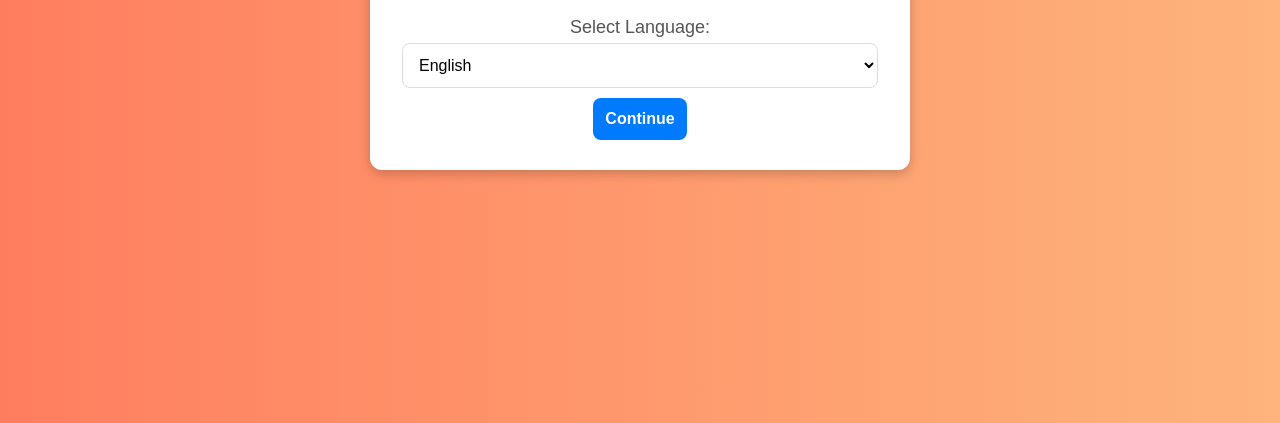
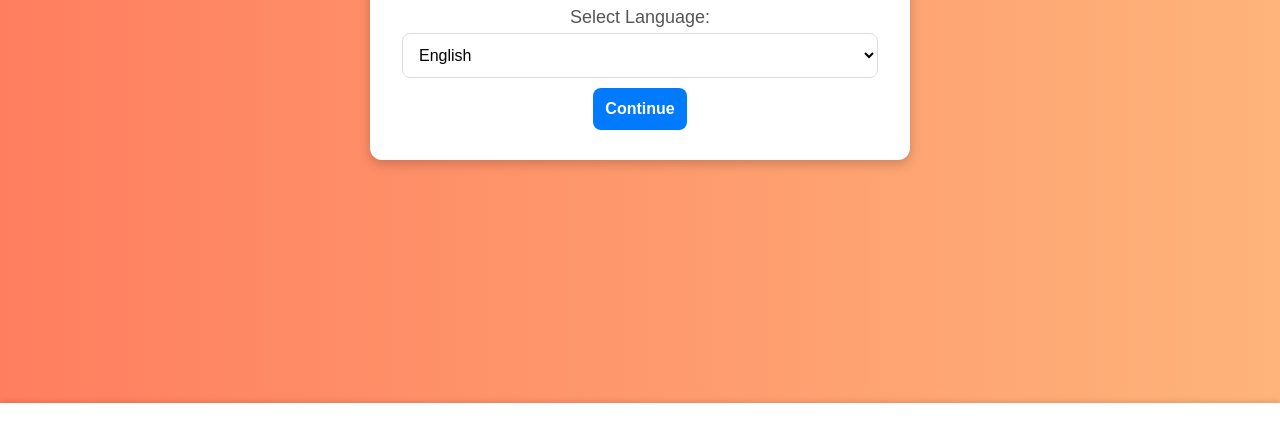
Before and after one commit to HaeyoonChai/Frequency-Generator, a plain HTML site: page index.html in a window 1280 px wide. Shown: the part 377-800 px from the top of the page. Drawn offline with Linux system fonts and the light colour scheme.

Commit message:
Update index.html

```diff
--- a/index.html
+++ b/index.html
@@ -14,11 +14,17 @@
             height: 100vh;
             margin: 0;
             background: linear-gradient(to right, #ff7e5f, #feb47b);
+            overflow: hidden;
         }
         .ad-container {
             width: 100%;
             text-align: center;
-            margin-bottom: 20px;
+            position: fixed;
+            bottom: 0;
+            left: 0;
+            background: #ffffff;
+            padding: 10px 0;
+            box-shadow: 0 -2px 5px rgba(0, 0, 0, 0.1);
         }
         .container {
             background: #ffffff;
@@ -109,15 +115,6 @@
     </style>
 </head>
 <body>
-    <!-- 카카오 에드핏 광고 -->
-    <div class="ad-container">
-        <ins class="kakao_ad_area" style="display:block; text-align:center;"
-            data-ad-unit="DAN-DDNCplMPGYeG5XN9"
-            data-ad-width="728"
-            data-ad-height="90"></ins>
-        <script type="text/javascript" src="//t1.daumcdn.net/kas/static/ba.min.js" async></script>
-    </div>
-
     <div class="container language-selection" id="languageSelection">
         <h1 id="selectLanguageTitle">Frequency Generator</h1>
         <h2 id="selectLanguageSubtitle">Choose your language to start:</h2>
@@ -155,6 +152,15 @@
         <p id="warningText">⚠️ High frequencies may be harmful or irritating to humans. Use caution!</p>
         <button id="confirmButton">OK</button>
         <button id="cancelButton">Cancel</button>
+    </div>
+
+    <!-- 카카오 에드핏 광고 -->
+    <div class="ad-container">
+        <ins class="kakao_ad_area" style="display:block; text-align:center;"
+            data-ad-unit="DAN-DDNCplMPGYeG5XN9"
+            data-ad-width="728"
+            data-ad-height="90"></ins>
+        <script type="text/javascript" src="//t1.daumcdn.net/kas/static/ba.min.js" async></script>
     </div>
 
     <script>
```
